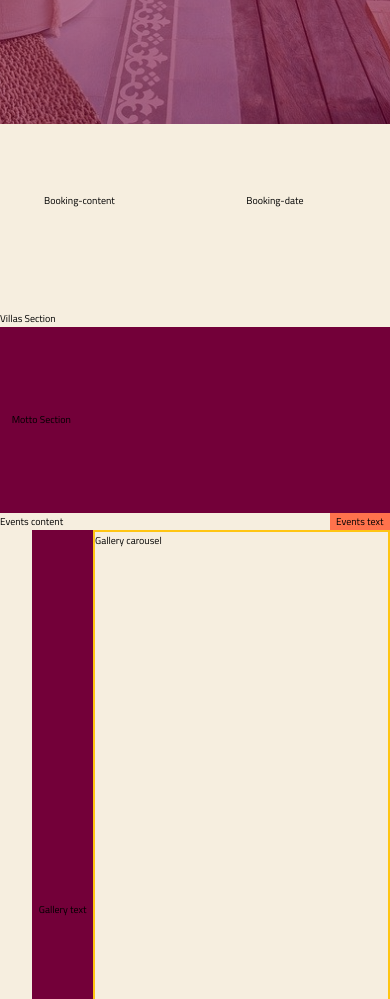
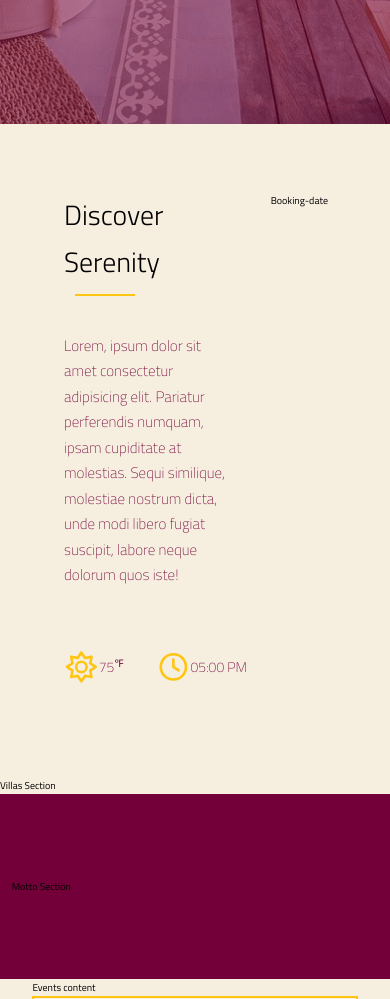
Before and after one commit to MAbdurahman/css-grid-website, a plain HTML site: page index.html in a window 390 px wide. Shown: the part 720-1719 px from the top of the page. Drawn offline with Linux system fonts and the light colour scheme.

Commit message:
Complete basic structure and styles for booking-content

```diff
--- a/css/styles.css
+++ b/css/styles.css
@@ -73,6 +73,9 @@
          [col-start] minmax(min-content, 11rem) [col-end]) [center-end] 1fr [container-end];
    grid-template-rows: 100vh repeat(8, min-content);
 }
+h1 {
+   margin: 0;
+}
 
 a:link,
 a:visited {
@@ -97,7 +100,9 @@
    margin-bottom: 4rem;
 }
 
-i {
+i,
+.svg-inline--fa.fa-sun,
+.svg-inline--fa.fa-clock {
    font-size: var(--font-size-title);
    color: var(--color-secondary);
 }
@@ -147,7 +152,7 @@
    z-index: 2;
 
    /* display: flex;
-  justify-content: center;
+justify-content: center;
   align-items: center; */
 
    display: grid;
@@ -360,15 +365,8 @@
 }
 
 
-
-
-
-
-
-
-
 /*=============================================
-         booking section
+         booking-content section
 ================================================*/
 section#booking-content {
    grid-column: center-start / col-end 6;
@@ -379,9 +377,54 @@
    grid-gap: 2vh;
 }
 
+.booking-content__title {
+   font-size: var(--font-size-title);
+   padding: 0 2rem 1rem;
+   font-weight: 300;
+   position: relative;
+}
+
+.booking-content__title::after {
+   content: "";
+   position: absolute;
+   bottom: 0;
+   left: 15%;
+   height: 0.2rem;
+   width: 30%;
+   background-color: var(--color-secondary);
+}
+
+.booking-content__para {
+   padding: 2rem;
+}
+
+section#booking-content p,
+.booking-date__contact p {
+   color: var(--color-primary);
+}
+
+.booking-content__icons {
+   margin-left: 2rem;
+
+   display: grid;
+   grid-template-columns: repeat(2, 1fr);
+}
+
+.booking-content__icons--weather,
+.booking-content__icons--time {
+   display: grid;
+   grid-template-columns: 0.5fr 1fr;
+   grid-template-rows: 10vh;
+   justify-items: start;
+   align-items: center;
+}
 
 
 
+.svg-inline--fa .fa-sun,
+.svg-inline--fa .fa-clock {
+   font-size: 1rem;
+}
 
 
 
@@ -628,5 +671,116 @@
 
 
 /*=============================================
+         media queries
+================================================*/
+@media screen and (max-width: 1000px) {
 
-================================================*/
+   /* all links */
+   a:link,
+   a:visited {
+      font-size: calc(1rem + 1vw);
+   }
+}
+
+
+
+
+
+
+
+
+
+
+
+
+
+
+
+
+
+@media screen and (max-width: 600px) {
+
+   /* header section */
+   .header__logo__content--content__para {
+      font-size: 2rem;
+   }
+
+
+   /* booking date section */
+   section#booking-date {
+      grid-template-rows: repeat(2, max-content);
+   }
+
+   .booking-date__schedule--arrival>div,
+   .booking-date__schedule--departure>div,
+   .booking-date__schedule--guests>div {
+      padding: 4rem;
+      grid-template-columns: min-content;
+   }
+
+   /*@@##$$%%^^&&**@@##$$%%^^&&**^^ Events Text Section ^^**@@##$$%%^^&&**@@##$$%%^^&&*/
+
+   section#events-text,
+   section#gallery-text,
+   section#features-text {
+      display: none;
+   }
+
+   /*@@##$$%%^^&&**@@##$$%%^^&&**^^ Booking Content Section ^^**@@##$$%%^^&&**@@##$$%%^^&&*/
+   /*@@##$$%%^^&&**@@##$$%%^^&&**^^ Villas Section ^^**@@##$$%%^^&&**@@##$$%%^^&&*/
+   /*@@##$$%%^^&&**@@##$$%%^^&&**^^ Motto Section ^^**@@##$$%%^^&&**@@##$$%%^^&&*/
+   /*@@##$$%%^^&&**@@##$$%%^^&&**^^ Events Content Section ^^**@@##$$%%^^&&**@@##$$%%^^&&*/
+   /*@@##$$%%^^&&**@@##$$%%^^&&**^^ Gallery Carousel Section ^^**@@##$$%%^^&&**@@##$$%%^^&&*/
+   /*@@##$$%%^^&&**@@##$$%%^^&&**^^ Features Content Section ^^**@@##$$%%^^&&**@@##$$%%^^&&*/
+   /*@@##$$%%^^&&**@@##$$%%^^&&**^^ Footer Section ^^**@@##$$%%^^&&**@@##$$%%^^&&*/
+   div[class^="villas"] p[class^="villas"] {
+      margin: 1.5rem 0 4rem 0;
+   }
+
+   section#events-content,
+   section#features-content {
+      grid-template-columns: repeat(auto-fit, minmax(25rem, 1fr));
+   }
+
+   section#events-content,
+   section#gallery-carousel,
+   section#features-content {
+      grid-column: center-start / center-end;
+   }
+
+   section#events-content>div:first-child,
+   section#events-content>div:last-child,
+   section#features-content>div:first-child,
+   section#features-content>div:last-child {
+      border: none;
+   }
+
+   .booking-content__para,
+   div[class^="villas"] p[class^="villas"],
+   .motto__content--para,
+   section#events-content>div p[class*="para"],
+   section#features-content>div p[class*="para"],
+   footer#footer p {
+      font-size: 1.5rem;
+   }
+
+   /* Carousel Left/Right Buttons */
+   .gallery-carousel__btn i {
+      font-size: 5rem;
+   }
+
+   /* Carousel Navigation */
+   .gallery-carousel__nav {
+      grid-template-columns: repeat(5, 1fr);
+      grid-template-rows: repeat(2, 1fr);
+      grid-row-gap: 3vh;
+      grid-column-gap: 10vw;
+      height: 12%;
+   }
+
+   /*@@##$$%%^^&&**@@##$$%%^^&&**^^ Footer Section ^^**@@##$$%%^^&&**@@##$$%%^^&&*/
+
+   footer#footer {
+      padding: 4vh 2vw;
+   }
+}
--- a/index.html
+++ b/index.html
@@ -65,7 +65,28 @@
 		</header>
 
 		<!-- booking section -->
-		<section id="booking-content">Booking-content</section>
+		<section id="booking-content">
+			<h2 class="booking-content__title">Discover Serenity</h2>
+			<p class="booking-content__para">
+				Lorem, ipsum dolor sit amet consectetur adipisicing elit. Pariatur
+				perferendis numquam, ipsam cupiditate at molestias. Sequi similique,
+				molestiae nostrum dicta, unde modi libero fugiat suscipit, labore
+				neque dolorum quos iste!
+			</p>
+
+			<!-- Icons -->
+			<div class="booking-content__icons">
+				<div class="booking-content__icons--weather">
+					<i class="far fa-sun"></i>
+					<p>75<sup>&#8457;</sup></p>
+				</div>
+
+				<div class="booking-content__icons--time">
+					<i class="far fa-clock"></i>
+					<p>05:00 PM</p>
+				</div>
+			</div>
+		</section>
 
 		<!-- booking date -->
 		<section id="booking-date">Booking-date</section>
```
